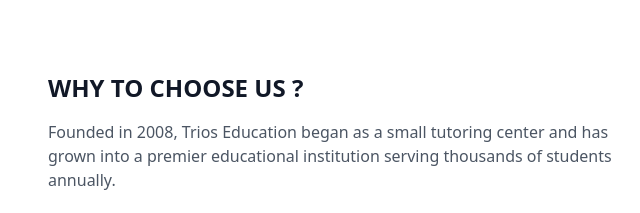
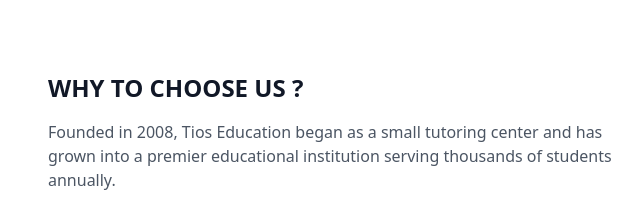
Before and after one commit to Shivam-maurya45/tios.github.io, a plain HTML site: page index.html in a window 1280 px wide. Shown: the part 1000-1213 px from the top of the page, 640-1280 px from the left. Drawn offline with nearby package versions, Linux system fonts and the light colour scheme.

Commit message:
index.html

```diff
--- a/index.html
+++ b/index.html
@@ -139,7 +139,7 @@
                 </div>
                 <div class="md:w-1/2 md:pl-12">
                     <h3 class="text-2xl font-bold text-gray-900 mb-4">WHY TO CHOOSE US ?</h3>
-                    <p class="text-gray-600 mb-6">Founded in 2008, Trios Education began as a small tutoring center and has grown into a premier educational institution serving thousands of students annually.</p>
+                    <p class="text-gray-600 mb-6">Founded in 2008, Tios Education began as a small tutoring center and has grown into a premier educational institution serving thousands of students annually.</p>
                     <div class="space-y-4">
                         <div class="flex items-start">
                             <div class="flex-shrink-0 h-8 w-8 rounded-full bg-indigo-100 flex items-center justify-center mr-4">
```
